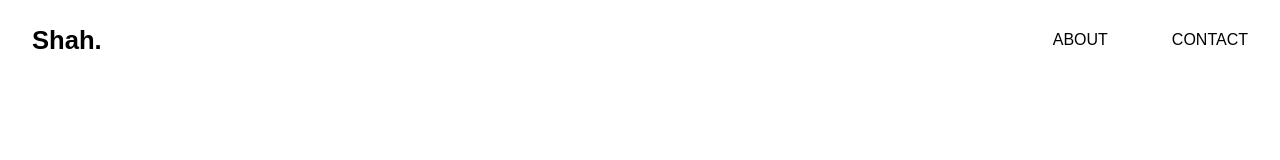
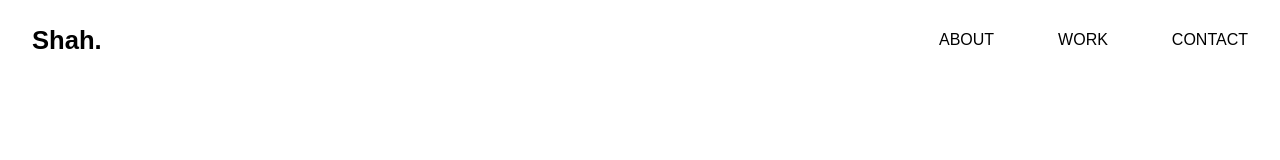
Before and after one commit to shah911/page-transition, a Next.js app: page / in a window 1280 px wide. Shown: the top 160 px of the page. Built offline with nearby package versions, Linux system fonts and the light colour scheme; a web font is replaced by a local one.

Commit message:
implemented page trasnition

```diff
--- a/src/components/Navbar.jsx
+++ b/src/components/Navbar.jsx
@@ -6,10 +6,10 @@ const links = [
     title: "about",
     url: "/about",
   },
-  // {
-  //   title: "work",
-  //   url: "/work",
-  // },
+  {
+    title: "work",
+    url: "/work",
+  },
   {
     title: "contact",
     url: "/contact",
```
